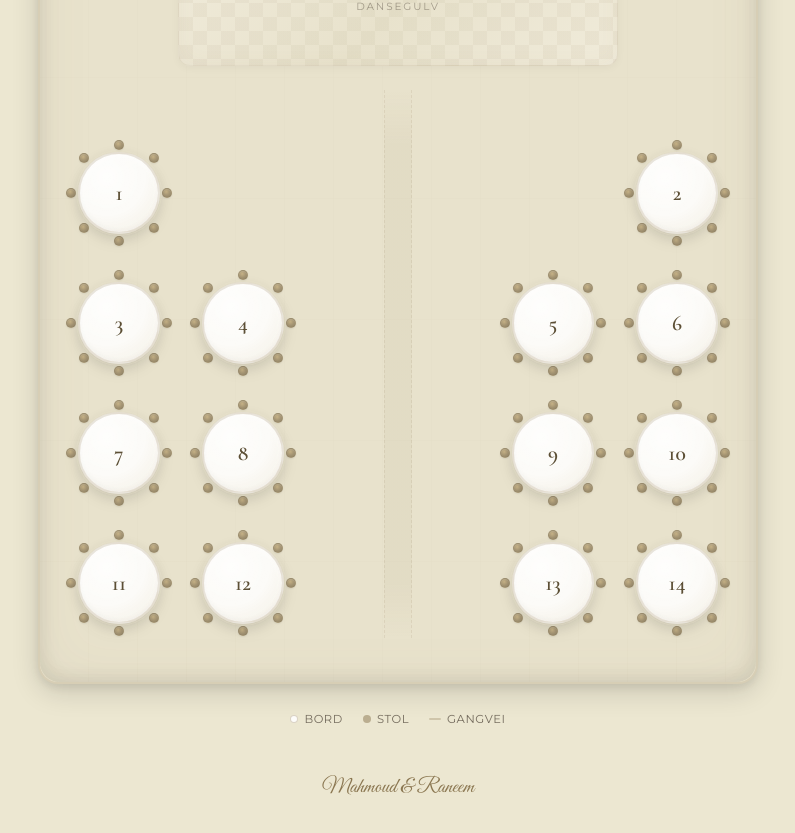
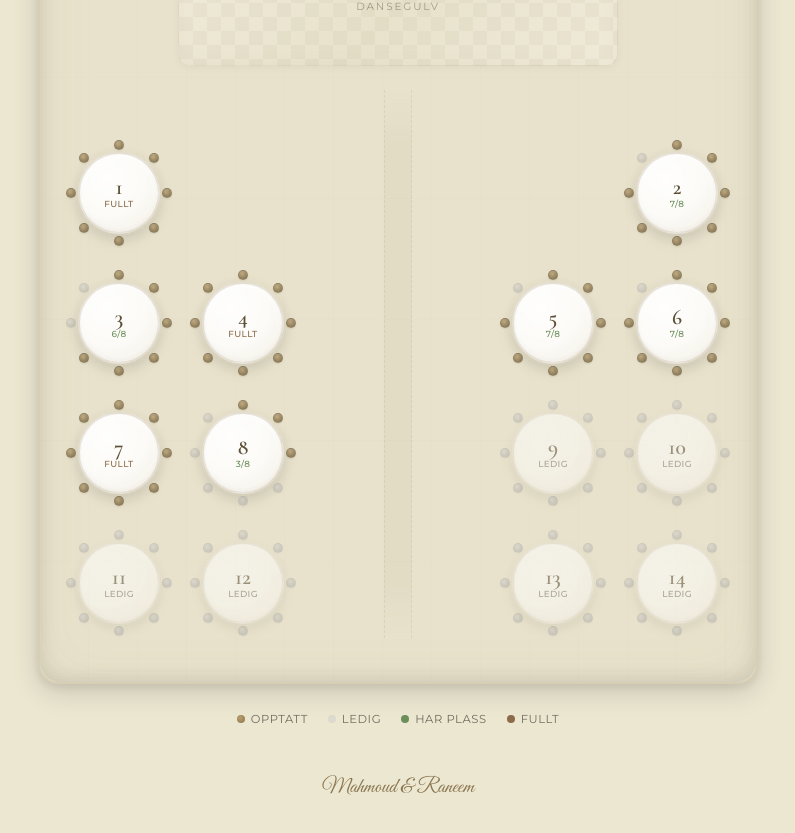
Before and after one commit to mahmoudAndRanim/wedding-map, a React (Vite) app: page / in a window 1280 px wide. Shown: the part 481-1314 px from the top of the page, without its empty margins (242-1037 px from the left). Built offline with nearby package versions, Linux system fonts and the light colour scheme; no server answers.

Commit message:
feat: table status indicators (full/available/empty), occupied chairs

```diff
--- a/src/components/Legend.jsx
+++ b/src/components/Legend.jsx
@@ -2,16 +2,20 @@ export default function Legend() {
   return (
     <div className="legend">
       <div className="legend__item">
-        <span className="legend__dot legend__dot--table" />
-        Bord
+        <span className="legend__dot legend__dot--occupied" />
+        Opptatt
       </div>
       <div className="legend__item">
-        <span className="legend__dot legend__dot--chair" />
-        Stol
+        <span className="legend__dot legend__dot--free" />
+        Ledig
       </div>
       <div className="legend__item">
-        <span className="legend__dot legend__dot--aisle" />
-        Gangvei
+        <span className="legend__dot legend__dot--available" />
+        Har plass
+      </div>
+      <div className="legend__item">
+        <span className="legend__dot legend__dot--full" />
+        Fullt
       </div>
     </div>
   )
--- a/src/components/TableRows.jsx
+++ b/src/components/TableRows.jsx
@@ -3,9 +3,14 @@ import { motion } from 'framer-motion'
 const CHAIRS_PER_TABLE = 8
 
 function Table({ table, isActive, onClick }) {
+  const filled = table.guests.filter((g) => g).length
+  const isFull = filled >= CHAIRS_PER_TABLE
+  const isEmpty = filled === 0
+  const statusClass = isFull ? ' table--full' : isEmpty ? ' table--empty' : ' table--available'
+
   return (
     <motion.div
-      className={`table${isActive ? ' table--active' : ''}`}
+      className={`table${isActive ? ' table--active' : ''}${statusClass}`}
       onClick={() => onClick(table)}
       initial={{ opacity: 0, scale: 0.7 }}
       animate={{ opacity: 1, scale: 1 }}
@@ -14,11 +19,16 @@ function Table({ table, isActive, onClick }) {
     >
       <div className="table__chairs">
         {Array.from({ length: CHAIRS_PER_TABLE }).map((_, i) => (
-          <div key={i} className="chair" />
+          <div key={i} className={`chair${i < filled ? ' chair--occupied' : ''}`} />
         ))}
       </div>
       <div className="table__surface">
-        <span className="table__number">{table.id}</span>
+        <div className="table__info">
+          <span className="table__number">{table.id}</span>
+          <span className="table__status">
+            {isFull ? 'Fullt' : isEmpty ? 'Ledig' : `${filled}/${CHAIRS_PER_TABLE}`}
+          </span>
+        </div>
       </div>
     </motion.div>
   )
--- a/src/index.css
+++ b/src/index.css
@@ -451,6 +451,41 @@ body {
   color: var(--gold-deep);
   user-select: none;
   text-shadow: 0 1px 1px rgba(255, 255, 255, 0.5);
+  line-height: 1;
+}
+
+.table__info {
+  display: flex;
+  flex-direction: column;
+  align-items: center;
+  gap: 1px;
+}
+
+.table__status {
+  font-family: var(--font-body);
+  font-size: 0.55rem;
+  font-weight: 500;
+  letter-spacing: 0.04em;
+  text-transform: uppercase;
+  color: var(--gold);
+  line-height: 1;
+}
+
+/* Status colors */
+.table--full .table__status {
+  color: #8B6B4A;
+}
+
+.table--available .table__status {
+  color: #6B8E5A;
+}
+
+.table--empty .table__status {
+  color: var(--text-dim);
+}
+
+.table--empty .table__surface {
+  opacity: 0.55;
 }
 
 /* Chairs around the table */
@@ -465,13 +500,23 @@ body {
   height: 10px;
   border-radius: 50%;
   background:
+    radial-gradient(circle at 40% 35%, #ccc, #aaa, #999);
+  border: 1px solid rgba(150, 150, 150, 0.3);
+  box-shadow:
+    0 1px 2px rgba(0, 0, 0, 0.08),
+    inset 0 1px 1px rgba(255, 255, 255, 0.15);
+  opacity: 0.4;
+  transition: opacity 0.3s ease, transform 0.3s ease;
+}
+
+.chair--occupied {
+  background:
     radial-gradient(circle at 40% 35%, #B89E6A, #8A7650, #6B5A3A);
   border: 1px solid rgba(107, 90, 58, 0.3);
   box-shadow:
     0 1px 2px rgba(0, 0, 0, 0.1),
     inset 0 1px 1px rgba(255, 255, 255, 0.15);
-  opacity: 0.7;
-  transition: opacity 0.3s ease, transform 0.3s ease;
+  opacity: 0.8;
 }
 
 .table:hover .chair {
@@ -672,21 +717,21 @@ body {
   border-radius: 50%;
 }
 
-.legend__dot--table {
-  background: var(--card-bg);
-  border: 1.5px solid rgba(138, 118, 80, 0.3);
+.legend__dot--occupied {
+  background: radial-gradient(circle at 40% 35%, #B89E6A, #8A7650);
 }
 
-.legend__dot--chair {
-  background: var(--gold);
+.legend__dot--free {
+  background: #ccc;
   opacity: 0.5;
 }
 
-.legend__dot--aisle {
-  width: 12px;
-  height: 2px;
-  border-radius: 1px;
-  background: rgba(138, 118, 80, 0.3);
+.legend__dot--available {
+  background: #6B8E5A;
+}
+
+.legend__dot--full {
+  background: #8B6B4A;
 }
 
 /* ===== LOADING ===== */
```
